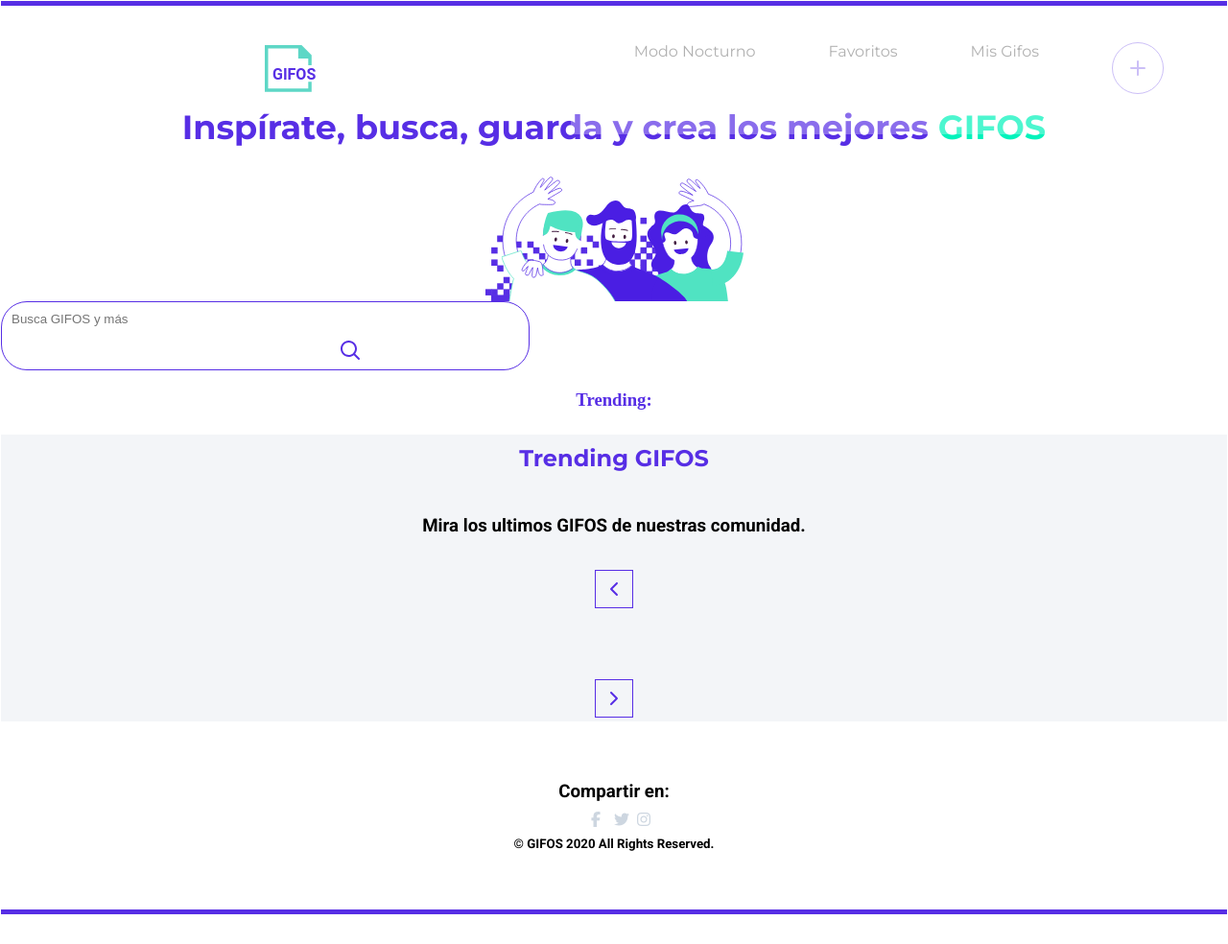
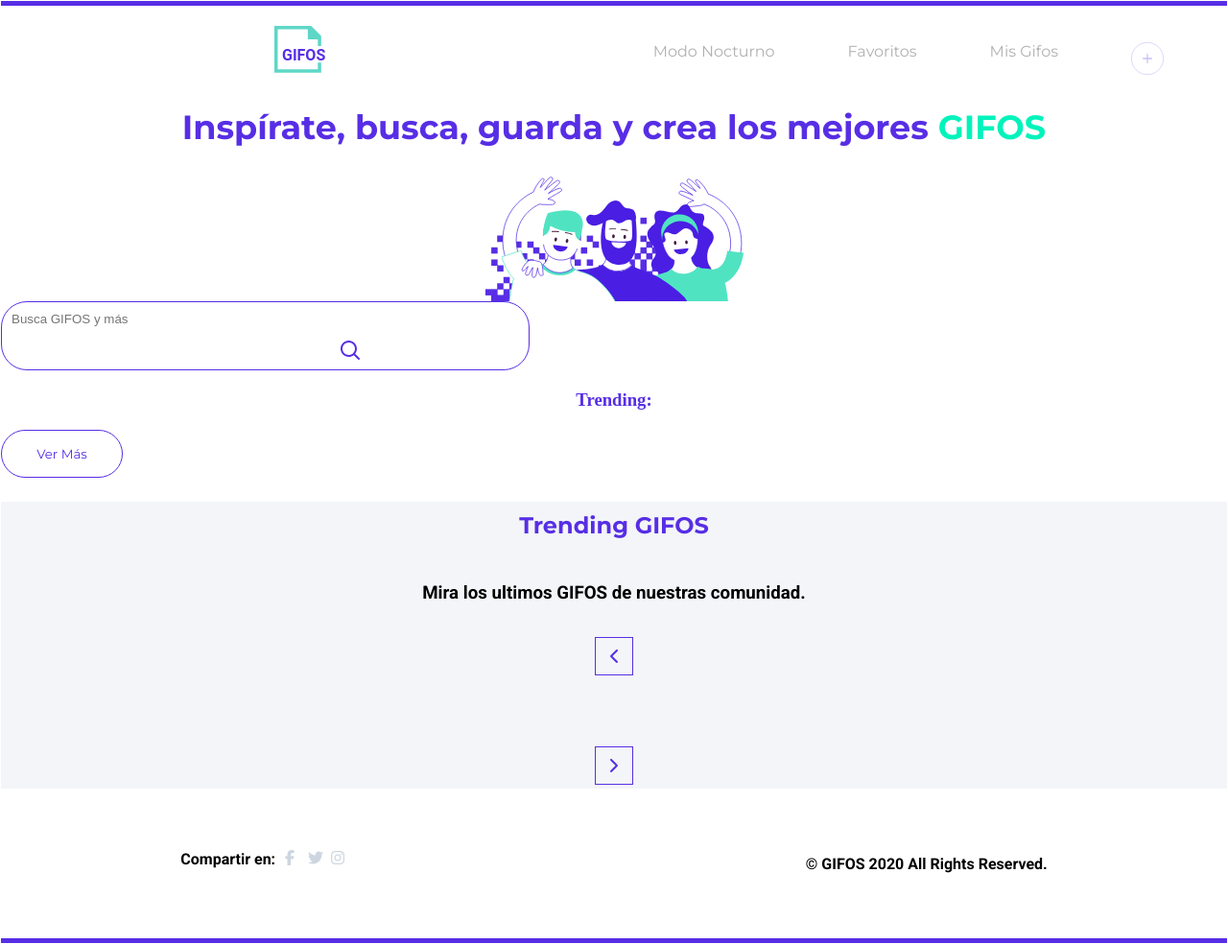
Before and after one commit to larammolina/gifOS, a plain HTML site: page index.html in a window 1280 px wide. Shown: the whole page at 96% size. Before the commit the page ends 954 px from the top, so only its background shows below. Drawn offline with Linux system fonts and the light colour scheme; no server answers.

Commit message:
Add files via upload

```diff
--- a/style/style.css
+++ b/style/style.css
@@ -86,19 +86,32 @@ nav .input{
 
 /* fin de menu hamburguesa */
 
-/* inicio modo noche */
+/* inicio modo noche mobile*/
 
 .dark {
     background-color: #37383C !important;
     color: #FFFFFF !important;
+
 }
 
 .darkTrending{
     background-color:#222326 !important;
 }
 
-.darkTitle{
+.darkTitle {
     color: #FFFFFF !important;
+}
+
+.darkBackground {
+    background-color: #222326 !important;
+}
+
+.blackBackground {
+    background-color: black !important;
+}
+
+.darkBorder{
+    border: 1px solid black !important;
 }
 
 /*fin del modo noche*/
@@ -208,7 +221,7 @@ button {
     border-radius: 25px;
     background-color: white;
     position: relative;
-    display: none;
+    /*display: none;*/
 }
 
 footer{
@@ -275,6 +288,11 @@ footer h5 {
     .logo{
         margin-left: 26px;
     }
+
+    .crearGIFO{
+        height: 34px;
+        width: 34px;
+    }
     /*menu */
 
     li, a {
@@ -302,7 +320,9 @@ footer h5 {
 
     .drop-menu li {
         padding: .5em;
+        margin-bottom: 10px;
     }
+
 
     nav, .drop-menu{
         flex-direction: row;
@@ -320,11 +340,15 @@ footer h5 {
 
     /*fin del menu */
 
-    /* inicio modo noche */
+    /* inicio modo noche desktop */
 
     .dark {
         background-color: #37383C;
         color: #FFFFFF;
+    }
+
+    .blackBackground {
+        background-color: #37383C !important;
     }
 
     /*fin del modo noche*/
@@ -350,6 +374,7 @@ footer h5 {
     .trending{
         display: block;
         margin: auto;
+        position: relative;
     }
 
     .resulTrendingTag{
@@ -359,12 +384,47 @@ footer h5 {
         display: inline;
         margin: 5px;
     }
+
+    footer{
+        margin: 20px;
+        position: relative;
+        display: flex;
+        justify-content: space-around;
+        flex-direction: row;
+        align-items: center;
+        height: 116px;
+        text-align: center;
     }
 
-.ppal .busqueda .resultado {
+    footer .contenedorFooter {
+        display: flex;
+        justify-content: space-around;
+        flex-direction: row;
 
     }
 
-.trending{
-    position: relative;
+    footer h3{
+        font-size: 16px;
+        text-align: left;
     }
+
+    footer .emoticones {
+        padding: 0px;
+    }
+
+    footer .emoticones i{
+        width: 18px;
+        height: 28px;
+        padding-top: 0px;
+
+    }
+
+    footer .emoticones{
+        margin-right: 150px;
+    }
+
+    footer h5 {
+        font-size: 16px;
+        text-align: right;
+    }
+}
```
Lines whose indentation alone changed are shown as unchanged.
